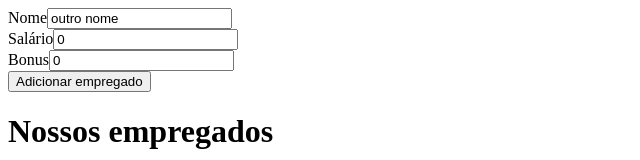
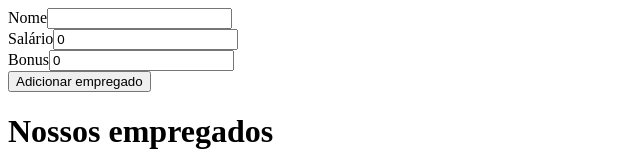
Before and after one commit to manoelalmeida-io/iniciando-angular, an Angular app: page / in a window 1280 px wide. Shown: the top 160 px of the page, without its empty margins (0-640 px from the left). Built offline with nearby package versions, Linux system fonts and the light colour scheme.

Commit message:
Camada de serviços

```diff
--- a/src/app/employee-list/employee-list.component.html
+++ b/src/app/employee-list/employee-list.component.html
@@ -5,7 +5,7 @@
         <th>Salário</th>
         <th>Bônus</th>
     </tr>
-    <tr *ngFor="let employee of employees; let i = index;" [id]="'tr' + i">
+    <tr *ngFor="let employee of employeesService.employees; let i = index;" [id]="'tr' + i">
         <td>{{employee.name}}</td>
         <td [ngClass]="getSalaryColor(employee)">{{employee.salary}}</td>
         <td>{{employee.bonus}}</td>
--- a/src/app/employee-list/employee-list.component.ts
+++ b/src/app/employee-list/employee-list.component.ts
@@ -1,5 +1,6 @@
 import { Component, OnInit } from '@angular/core';
 import employees from '../employees';
+import { EmployeeService } from '../employee.service';
 
 @Component({
   selector: 'app-employee-list',
@@ -8,9 +9,7 @@ import employees from '../employees';
 })
 export class EmployeeListComponent implements OnInit {
 
-  employees = employees;
-
-  constructor() { }
+  constructor(public employeesService: EmployeeService) { }
 
   ngOnInit(): void {
   }
--- a/src/app/employee-new/employee-new.component.html
+++ b/src/app/employee-new/employee-new.component.html
@@ -1,9 +1,9 @@
 <label for="">Nome</label>
-<input type="text" [(ngModel)]="name"><br>
+<input type="text" [(ngModel)]="employee.name"><br>
 <label for="">Salário</label>
-<input type="text" [(ngModel)]="salary"><br>
-<div *ngIf="salary < 1000">
+<input type="text" [(ngModel)]="employee.salary"><br>
+<div *ngIf="employee.salary < 1000">
     <label for="">Bonus</label>
-    <input type="text" [(ngModel)]="bonus"><br>
+    <input type="text" [(ngModel)]="employee.bonus"><br>
 </div>
 <button type="button" (click)="addEmployee()">Adicionar empregado</button>
--- a/src/app/employee-new/employee-new.component.ts
+++ b/src/app/employee-new/employee-new.component.ts
@@ -1,5 +1,6 @@
 import { Component, OnInit } from '@angular/core';
 import employees from '../employees';
+import { EmployeeService, Employee } from '../employee.service';
 
 @Component({
   selector: 'app-employee-new',
@@ -8,23 +9,18 @@ import employees from '../employees';
 })
 export class EmployeeNewComponent implements OnInit {
 
-  name = 'Manoel';
-  salary = 0;
-  bonus = 0;
-  employees = employees;
+  employee: Employee = {
+    name: '',
+    salary: 0,
+    bonus: 0
+  };
 
-  constructor() {
-    setTimeout(() => {
-      this.name = 'outro nome';
-    }, 3000);
-  }
+  constructor(private employeesService: EmployeeService) { }
 
   ngOnInit(): void {
   }
 
   addEmployee() {
-    const bonus = this.salary >= 1000 ? 0 : this.bonus;
-    this.employees.push({ name: this.name, salary: this.salary, bonus });
-    console.log(this.employees);
+    this.employeesService.addEmployee(this.employee);
   }
 }
--- /dev/null
+++ b/src/app/employee.service.ts
@@ -0,0 +1,21 @@
+import { Injectable } from '@angular/core';
+
+export interface Employee {
+  name: string;
+  salary: number;
+  bonus: number;
+}
+
+@Injectable({
+  providedIn: 'root'
+})
+export class EmployeeService {
+  employees: Employee[] = [];
+
+  constructor() { }
+
+  addEmployee(employee: Employee) {
+    employee.bonus = employee.salary >= 1000 ? 0 : employee.bonus;
+    this.employees.push({...employee});
+  }
+}
```
Also changed, not shown: 1 other file (tests, documents, lock files or other folders).
